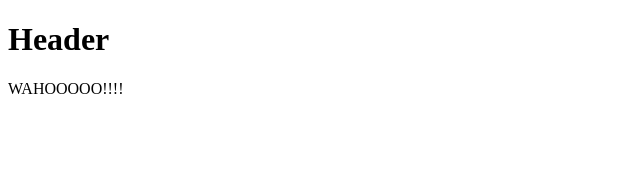
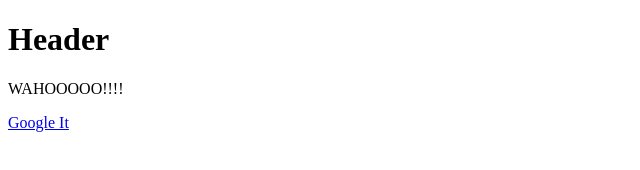
Before and after one commit to jbevis/github-intro, a plain HTML site: page index.html in a window 1280 px wide. Shown: the full height of the page, 0-640 px from the left. Drawn offline with Linux system fonts and the light colour scheme.

Commit message:
add link

```diff
--- a/index.html
+++ b/index.html
@@ -8,5 +8,6 @@
     <h1>Header</h1>
 
     <p>WAHOOOOO!!!!</p>
+    <a href="http://www.google.com">Google It</a>
   </body>
 </html>
```
